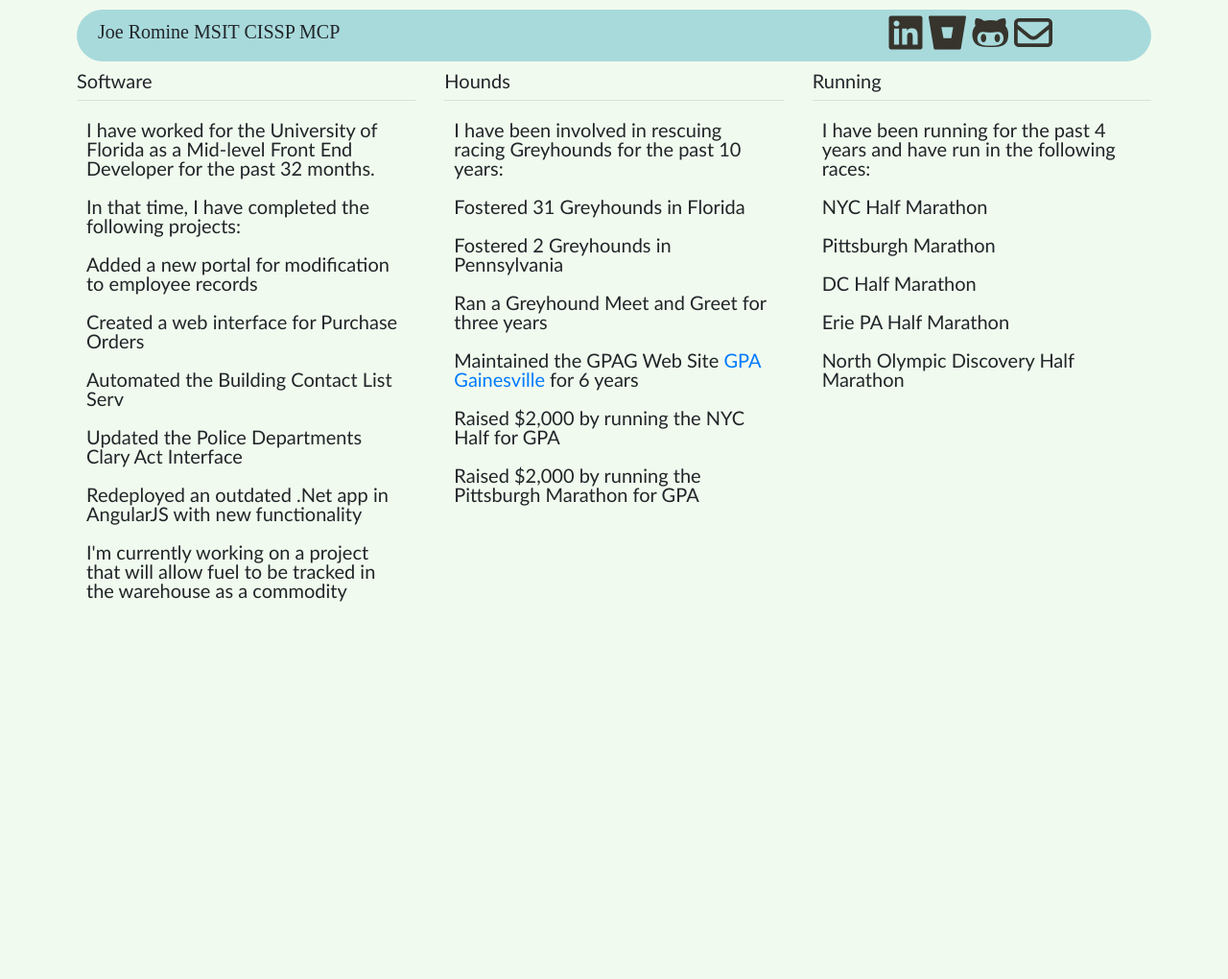
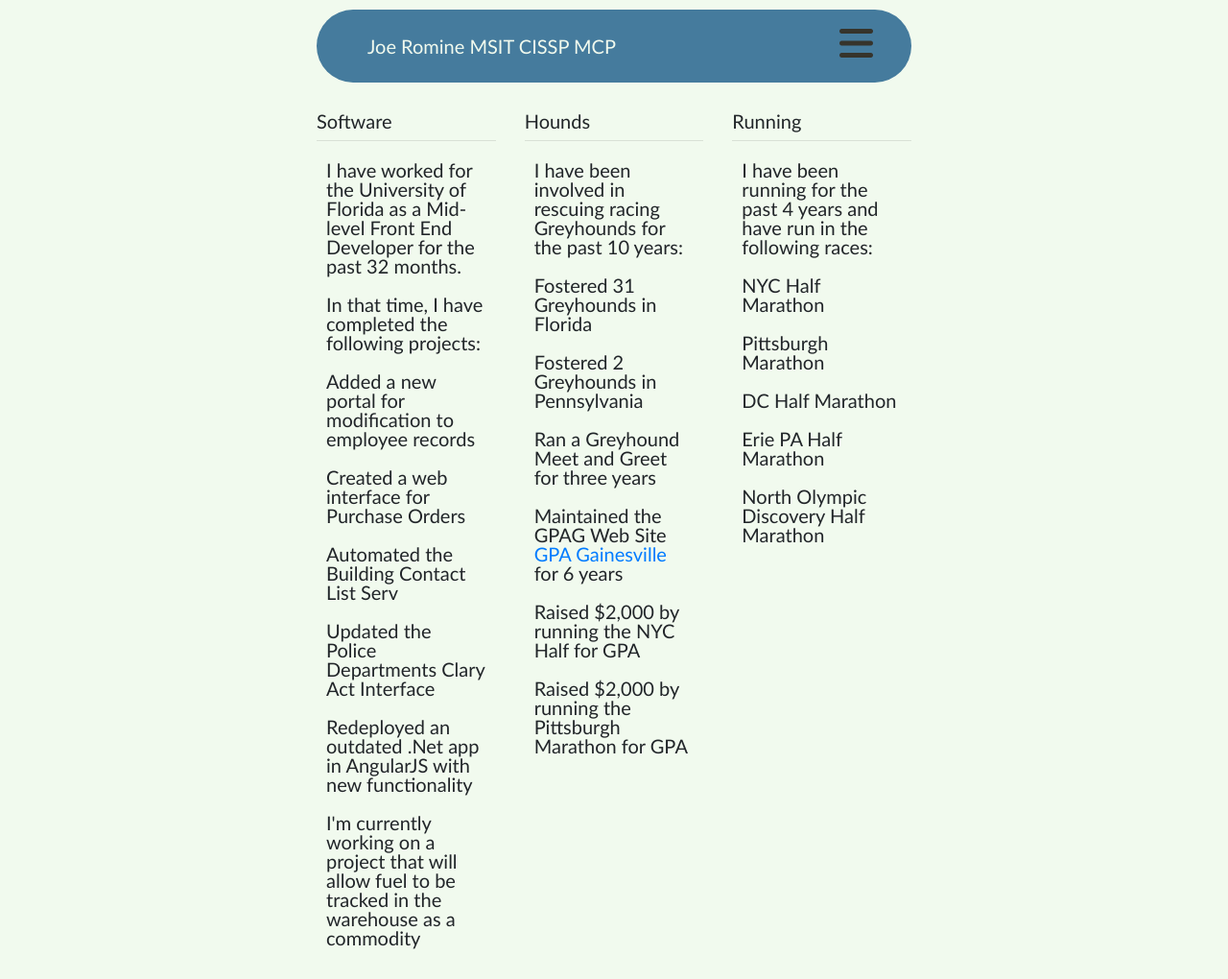
Before and after one commit to joeromine/joeromine.github.io, a plain HTML site: page index.html in a window 1280 px wide. Shown: the whole page at 96% size. Before the commit the page ends 800 px from the top, so only its background shows below. Drawn offline with nearby package versions, Linux system fonts and the light colour scheme.

Commit message:
work on header

```diff
--- a/css/style.css
+++ b/css/style.css
@@ -32,6 +32,8 @@ body {
     background: #f1faee;
 	line-height: 1;
     height: 100%;
+    width: 50%;
+    margin: 0 25% 0 25%;
 }
 ol, ul {
 	list-style: none;
@@ -54,7 +56,12 @@ table {
 
 }
 
-
+.header-icon{
+    display: none;
+}
+.burger{
+    float: right;
+}
 .left-border{
     border-left: 2px solid black;
 }
@@ -70,32 +77,33 @@ table {
 }
 header {
     height: 5%;
-    background-color:#a8dadc;
+    background-color: #457b9d;
     border-radius: 9rem;
-    padding-left: 2.2rem;
-    padding-right: 1rem;
-    padding-bottom: 1rem;
-    margin-bottom: 1rem;
+    padding: .5rem 3rem .5rem 3rem;
+    margin-bottom: 3rem;
     font-size: 2em;
+    color: #f1faee;
+    font-family:  'Trebuchet MS', sans-serif;
 }
 
 header ul {
-    padding-top: .35rem;
+    padding: 1rem 1rem 1rem 1rem;
+    margin-left: auto;
 }
 
 header ul li {
     display: inline;
-    margin-left: .1rem;
+    margin-left: .5rem;
 
 }
 header h2 {
-    padding-top: 1.3rem;
+    padding: 2.3rem 2.3rem;
 }
 header a {
 color: #36342c;
 }
 header a:hover {
-    color: #e63946;
+    color: #f1faee;
     }
 
 
--- a/index.html
+++ b/index.html
@@ -16,15 +16,16 @@
 <div class="container fluid page-padding">
     <header>
         <div class="row">
-            <div class="col-9">
+            <div class="col-8 header-center">
                 <span class="title"><h2>Joe Romine MSIT CISSP MCP</h2></span>
             </div>
-            <div class="col-3 nav">
+            <div class="col-4 nav">
                 <ul>
-                    <a href="https://www.linkedin.com/in/joe-r-66997b186/" target="_blank"> <li><i class="fab fa-linkedin fa-2x"></i></li></a>
-                    <a href="https://bitbucket.org/joeromine/" target="_blank"><li><i class="fab fa-bitbucket fa-2x"></i></li></a>
-                    <a href="https://github.com/joeromine"  target="_blank"><li><i class="fab fa-github-alt fa-2x"></i></li></a>
-                    <a href="mailto: romine@gmail.com"><li><i class="far fa-envelope fa-2x"></i></li></a>
+                    <a class="header-icon social-media" href="https://www.linkedin.com/in/joe-r-66997b186/" target="_blank"> <li><i class="fab fa-linkedin fa-2x"></i></li></a>
+                    <a class="header-icon social-media" href="https://bitbucket.org/joeromine/" target="_blank"><li><i class="fab fa-bitbucket fa-2x"></i></li></a>
+                    <a class="header-icon social-media" href="https://github.com/joeromine"  target="_blank"><li><i class="fab fa-github-alt fa-2x"></i></li></a>
+                    <a class="header-icon social-media" href="mailto: romine@gmail.com"><li><i class="far fa-envelope fa-2x"></i></li></a>
+                    <a href="#" class="burger"><li><i class="fas fa-bars fa-2x"></i></i></li></a>
                 </ul>
 
             </div>
--- a/script/script.js
+++ b/script/script.js
@@ -9,6 +9,15 @@ gpa.innerHTML = years('06/1/2015');
 
 var running = document.getElementById('running');
 running.innerHTML = years('1/1/2017');
+
+var burger = document.querySelector('.burger');
+burger.addEventListener('click',()=>{
+    document.querySelector('.fa-bars').classList.toggle('fa-rotate-90');
+    document.querySelectorAll('.social-media').forEach(e => e.classList.toggle('header-icon'))
+})
+
+//var bigMac = document.querySelector('burger').classList.toggle('turn-burger');
+
 
 
 function months(start) {
```
